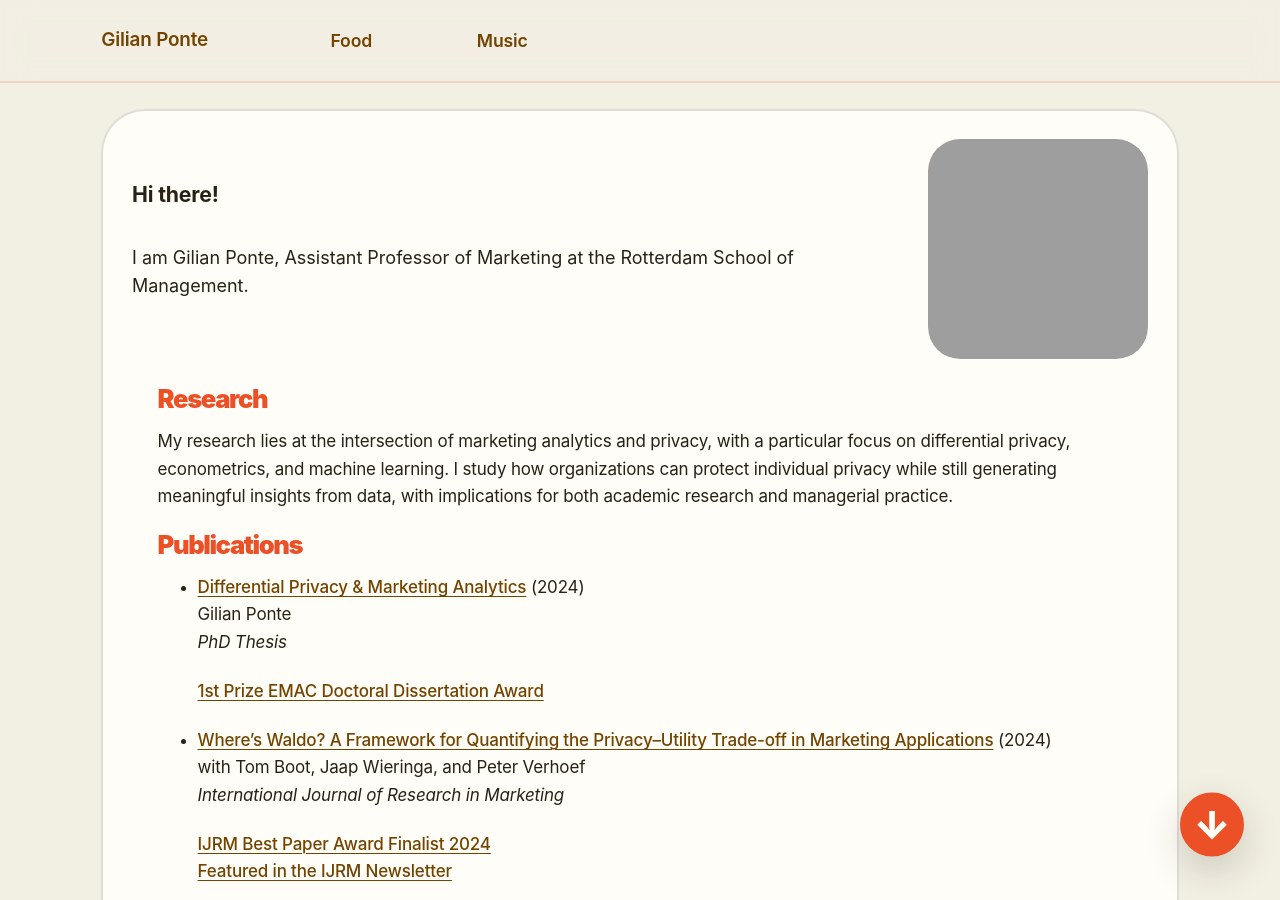
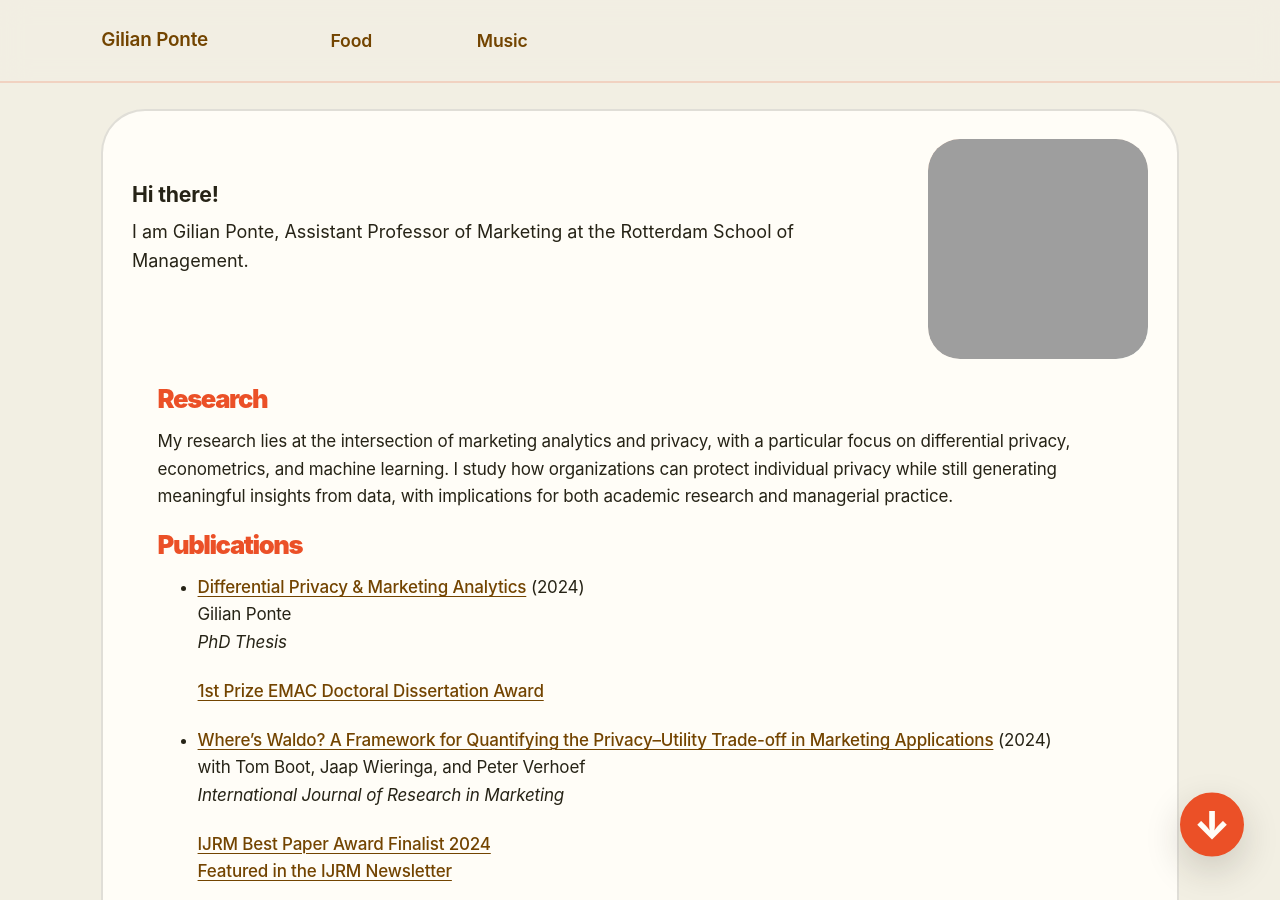
Before and after one commit to GilianPonte/gilianponte.github.io, a Jekyll site: the page built from _pages/year-archive.md, in a window 1280 px wide and 900 px high. Built offline with Jekyll 4.4.1, drawn with Linux system fonts in a browser that asks for light colours.

```diff
--- a/_pages/year-archive.md
+++ b/_pages/year-archive.md
@@ -9,7 +9,7 @@ redirect_from:
   - /wordpress/blog-posts/
 ---
 
-## Hi there! <br><br>
+## Hi there!
 
 I am Gilian Ponte, Assistant Professor of Marketing at the Rotterdam School of Management.
 
```
